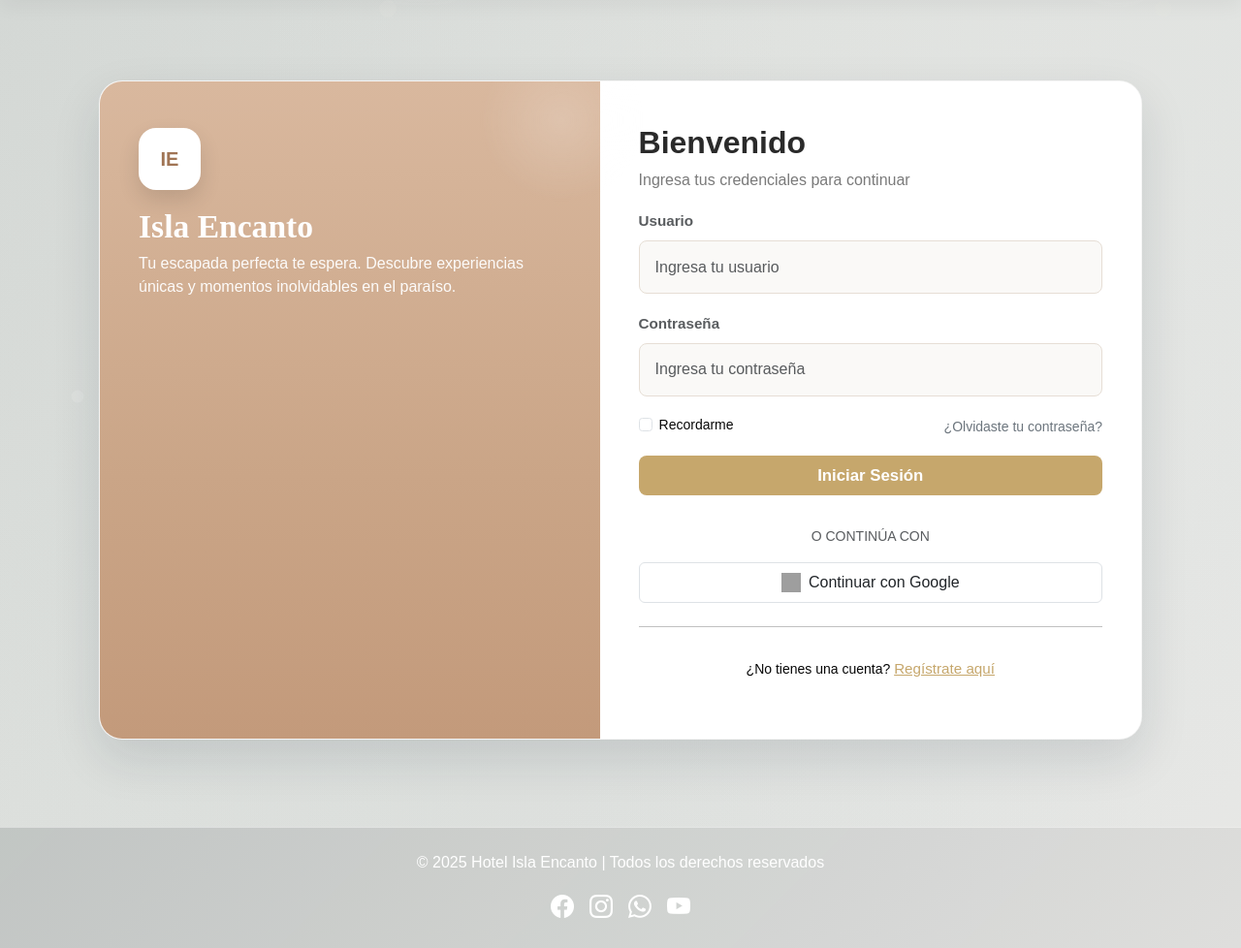
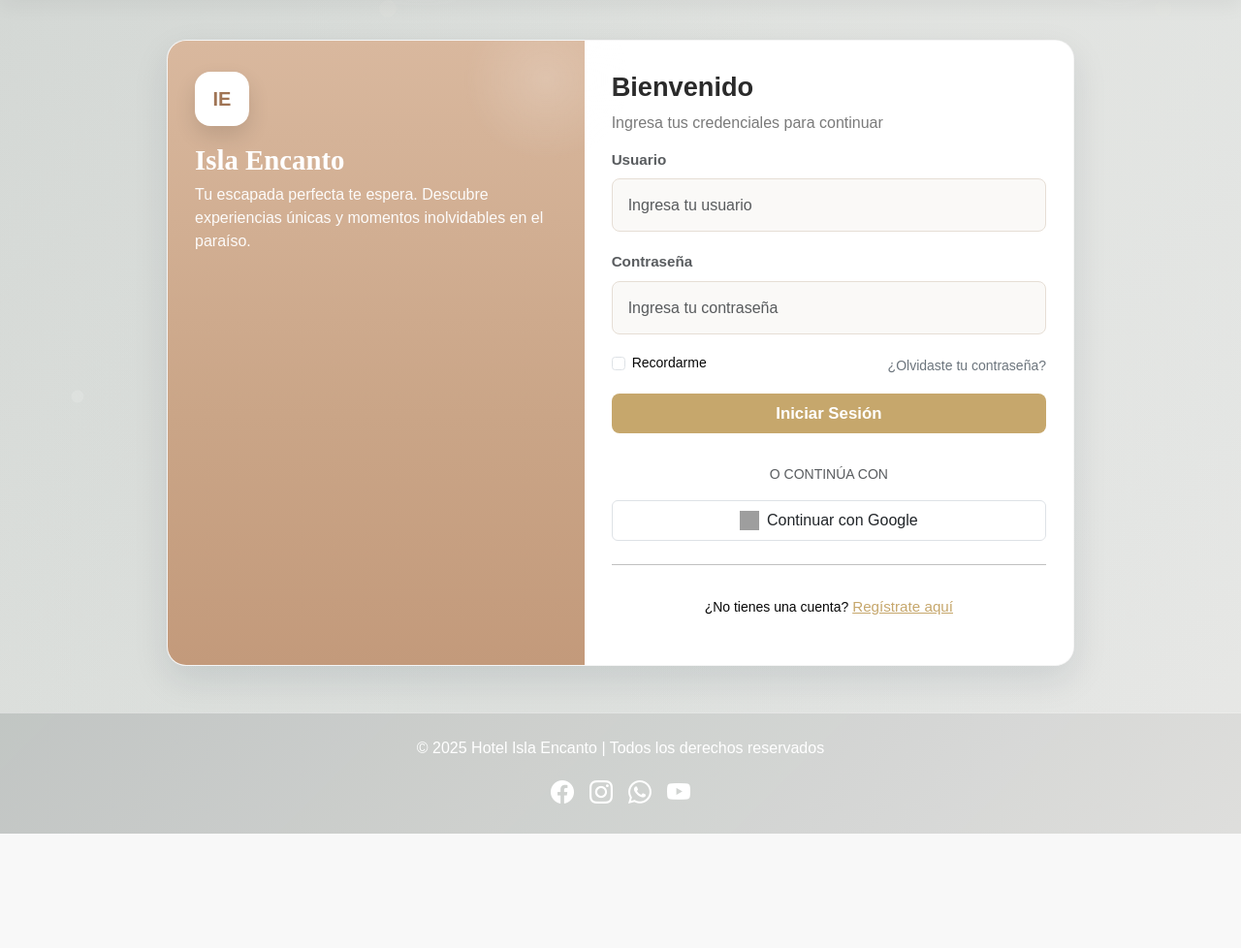
Before and after one commit to Sofiavelasco177/Resort_encanto, a Flask app: page /login in a window 1280 px wide. Shown: the part 71-1049 px from the top of the page at 97% size. After the commit the page ends 931 px from the top, so only its background shows below. Run offline with Flask 3, Linux system fonts and the light colour scheme; parts of the project's set-up code (start-up, migrations or seed data) failed here and were passed over; grey boxes are pictures that could not be loaded.

Commit message:
UI polish: make login card smaller (reduced padding/heights/fonts) and pull home video closer to navbar (smaller top margin).

```diff
--- a/Templates/home/Home.html
+++ b/Templates/home/Home.html
@@ -14,7 +14,7 @@
         </div>
     </div>
         <style>
-            .video-card { max-width: 1400px; margin: 90px auto 24px; }
+            .video-card { max-width: 1400px; margin: 56px auto 16px; }
       .video-card-inner {
         background: #000;
         border-radius: 16px;
--- a/Templates/home/Login.html
+++ b/Templates/home/Login.html
@@ -78,39 +78,39 @@
 </div>
 
 <style>
-    .auth-wrapper{ max-width: 1100px; margin: 90px auto; }
+        .auth-wrapper{ max-width: 960px; margin: 48px auto; }
     .auth-card{
-        display: flex; overflow: hidden; border-radius: 24px;
-        box-shadow: 0 20px 50px rgba(13,33,48,.12);
+            display: flex; overflow: hidden; border-radius: 20px;
+            box-shadow: 0 14px 36px rgba(13,33,48,.10);
         background: #fff; border: 1px solid rgba(0,0,0,.04);
     }
-    .auth-left{ flex: 1 1 48%; padding: 48px 40px; color:#fff;
+        .auth-left{ flex: 1 1 46%; padding: 32px 28px; color:#fff;
         background: linear-gradient(180deg, #d9b89e 0%, #caa587 60%, #c39a7b 100%);
-        position: relative; min-height: 520px;
+            position: relative; min-height: 420px;
     }
     .auth-left::after{
         content:""; position:absolute; right:-60px; top:-60px; width:200px; height:200px; border-radius: 50%;
         background: radial-gradient(circle at center, rgba(255,255,255,.18), transparent 60%);
         filter: blur(1px);
     }
-    .brand-badge{
-        width:64px; height:64px; border-radius:18px; display:flex; align-items:center; justify-content:center;
+        .brand-badge{
+            width:56px; height:56px; border-radius:16px; display:flex; align-items:center; justify-content:center;
         background:#fff; color:#a07454; font-weight:800; font-size:1.25rem; box-shadow:0 10px 22px rgba(0,0,0,.12);
         margin-bottom: 18px;
     }
-    .brand-title{ font-family:'Poppins', serif; font-weight:800; font-size:2.1rem; margin-bottom: 6px; }
-    .brand-sub{ opacity:.95; max-width: 440px; }
+        .brand-title{ font-family:'Poppins', serif; font-weight:800; font-size:1.8rem; margin-bottom: 6px; }
+        .brand-sub{ opacity:.95; max-width: 420px; }
 
-    .auth-right{ flex: 1 1 52%; background:#fff; padding: 44px 40px; }
-    .auth-title{ font-weight:800; font-size: 2rem; color:#2a2a2a; }
-    .auth-sub{ color:#7a7a7a; margin-bottom: 18px; }
+        .auth-right{ flex: 1 1 54%; background:#fff; padding: 32px 28px; }
+        .auth-title{ font-weight:800; font-size: 1.7rem; color:#2a2a2a; }
+        .auth-sub{ color:#7a7a7a; margin-bottom: 14px; }
     .auth-right .form-control{ background:#faf9f7; border:1.5px solid #e6ded5; }
     .auth-right .form-control:focus{ background:#fff; border-color:#c6a76c; box-shadow:0 0 6px rgba(198,167,108,.3); }
     .auth-right .btn-main{ background:#c6a76c; }
     .auth-right .btn-main:hover{ background:#b18f56; }
     @media (max-width: 991.98px){
         .auth-card{ flex-direction: column; }
-        .auth-left{ min-height: 280px; }
+            .auth-left{ min-height: 240px; }
     }
 </style>
 
```
